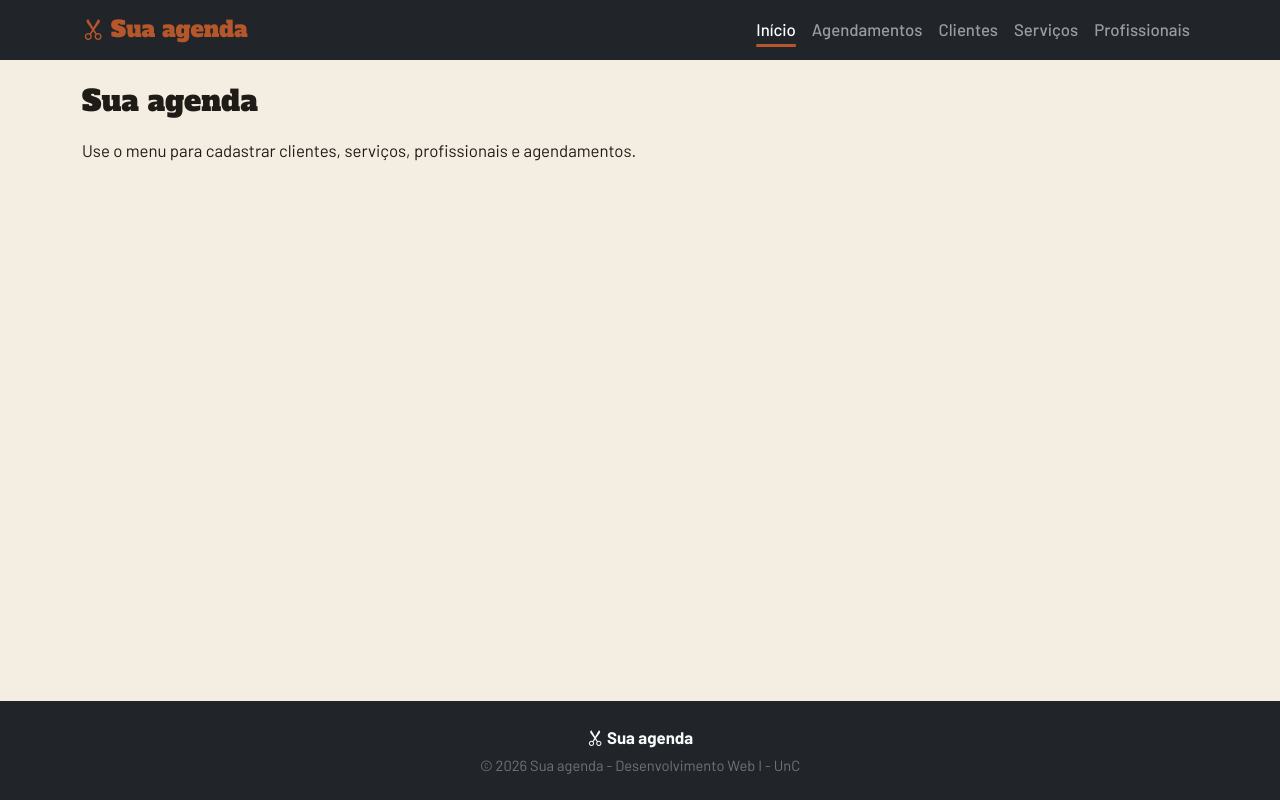
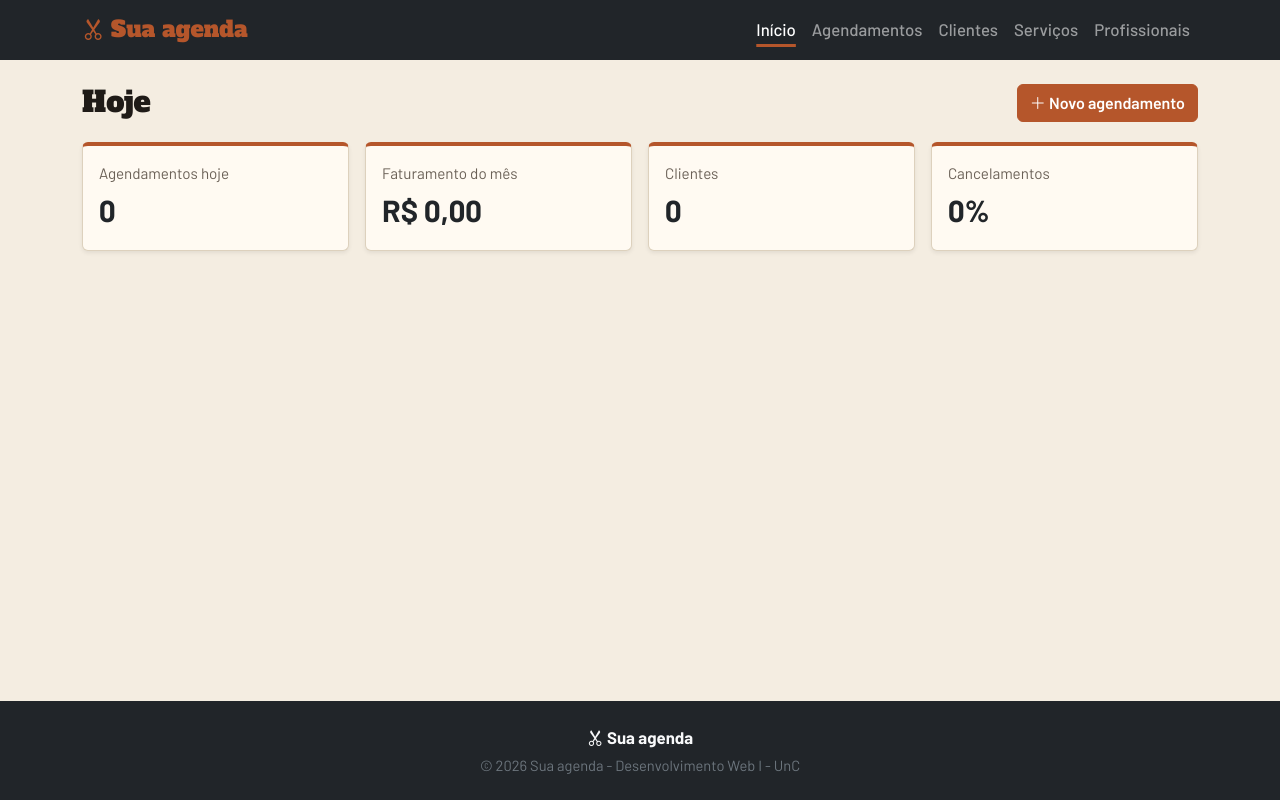
Before and after one commit to Winharsky/agenda_bona, a plain HTML site: page index.html in a window 1280 px wide. Drawn offline with nearby package versions, Linux system fonts and the light colour scheme.

Commit message:
feat: Adiciona Painel com informacoes de agendamento, como quantidade de agendamentos cadastrados no sistema

```diff
--- a/index.html
+++ b/index.html
@@ -45,9 +45,39 @@
 
         <section id="inicio" class="secao">
             <div class="cabecalho">
-                <h1 class="titulo">Sua agenda</h1>
+                <div>
+                    <h1 class="titulo">Hoje</h1>
+                    <p class="data-hoje" id="dataHoje"></p>
+                </div>
+                <button class="btn btn-primaria" onclick="mostrarSecao('agendamentos'); novoAgendamento();"><i class="bi bi-plus-lg"></i> Novo agendamento</button>
             </div>
-            <p>Use o menu para cadastrar clientes, serviços, profissionais e agendamentos.</p>
+
+            <div class="row g-3 mb-4">
+                <div class="col-6 col-lg-3">
+                    <div class="card indicador h-100 shadow-sm">
+                        <p class="indicador-nome">Agendamentos hoje</p>
+                        <p class="indicador-valor" id="totalHoje">0</p>
+                    </div>
+                </div>
+                <div class="col-6 col-lg-3">
+                    <div class="card indicador h-100 shadow-sm">
+                        <p class="indicador-nome">Faturamento do mês</p>
+                        <p class="indicador-valor" id="totalFaturamento">R$ 0,00</p>
+                    </div>
+                </div>
+                <div class="col-6 col-lg-3">
+                    <div class="card indicador h-100 shadow-sm">
+                        <p class="indicador-nome">Clientes</p>
+                        <p class="indicador-valor" id="totalClientes">0</p>
+                    </div>
+                </div>
+                <div class="col-6 col-lg-3">
+                    <div class="card indicador h-100 shadow-sm">
+                        <p class="indicador-nome">Cancelamentos</p>
+                        <p class="indicador-valor" id="taxaCancelamento">0%</p>
+                    </div>
+                </div>
+            </div>
         </section>
 
         <section id="agendamentos" class="secao d-none">
@@ -279,6 +309,7 @@
     <script src="js/servicos.js"></script>
     <script src="js/profissionais.js"></script>
     <script src="js/agendamentos.js"></script>
+    <script src="js/painel.js"></script>
     <script src="js/app.js"></script>
 </body>
 </html>
--- a/js/app.js
+++ b/js/app.js
@@ -25,6 +25,7 @@ function atualizarTela() {
     listarServicos();
     listarProfissionais();
     listarAgendamentos();
+    atualizarPainel();
 }
 
 atualizarTela();
```
